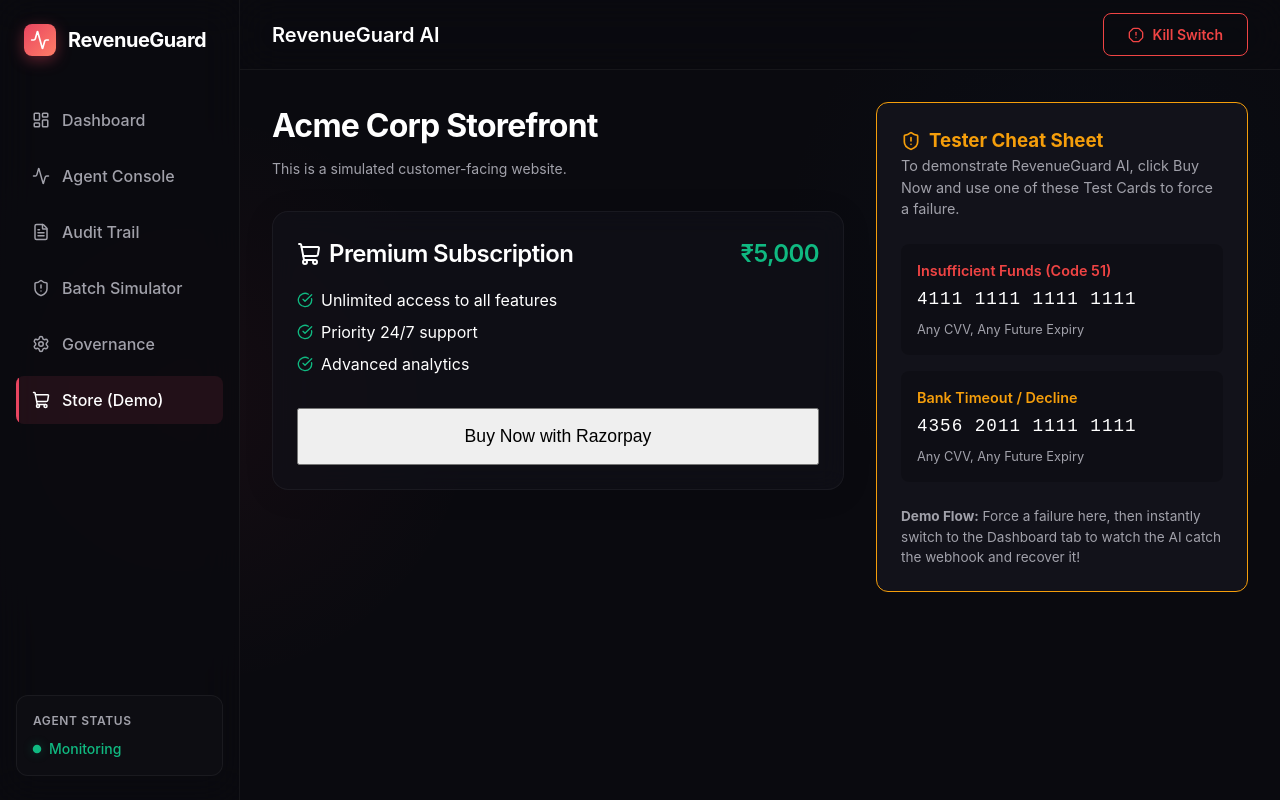
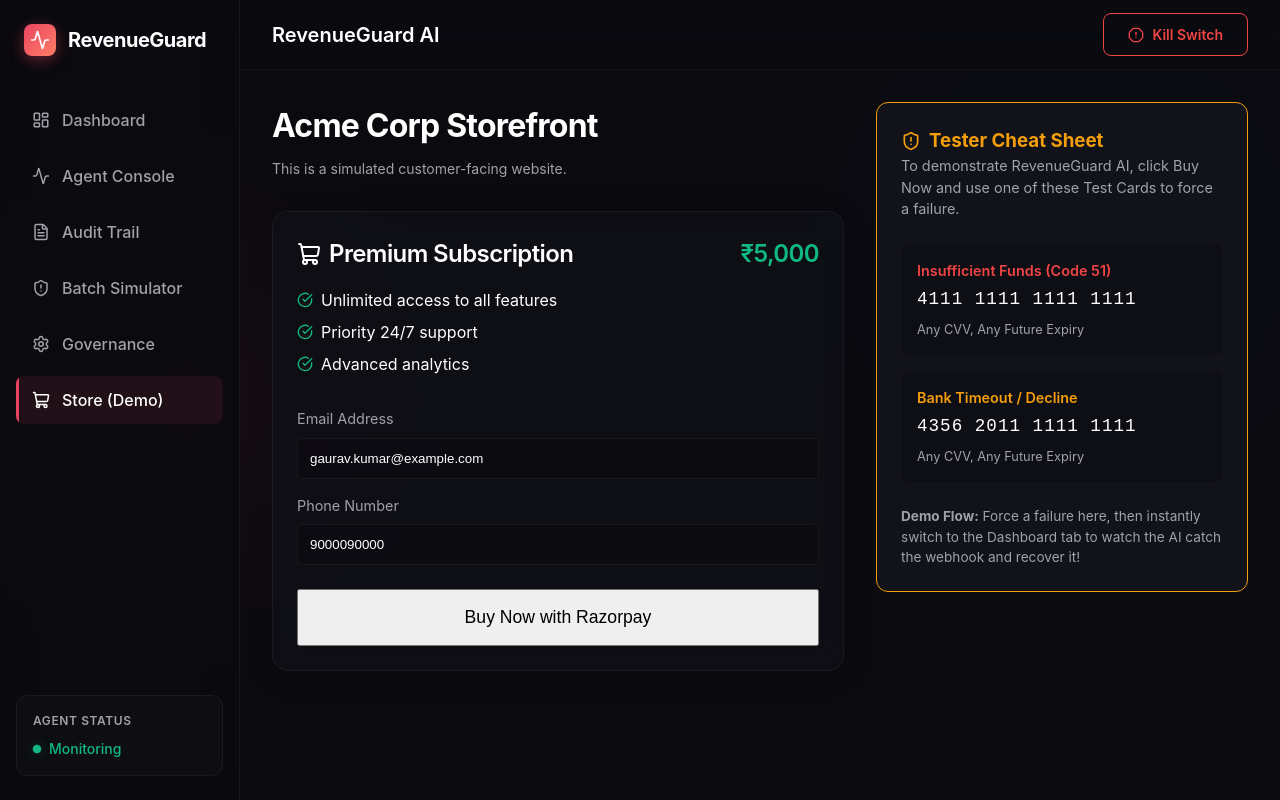
Before and after one commit to V1629/RevenueGuard, a React (Vite) app in the folder client/: page /store in a window 1280 px wide. Built offline with nearby package versions, Linux system fonts and the light colour scheme.

Commit message:
feat(ui): add email/phone input to checkout and auto-redirect to agent console on failure

```diff
--- a/client/src/pages/StorePage.jsx
+++ b/client/src/pages/StorePage.jsx
@@ -1,11 +1,17 @@
 import { useState, useEffect } from 'react';
+import { useNavigate } from 'react-router-dom';
 import { motion } from 'framer-motion';
 import { ShoppingCart, CheckCircle, ShieldAlert, CreditCard } from 'lucide-react';
 import { toast } from '../components/Layout/NotificationToast';
 
 export default function StorePage() {
+  const navigate = useNavigate();
   const [loading, setLoading] = useState(false);
   const [scriptLoaded, setScriptLoaded] = useState(false);
+
+  // New state for customer contact info
+  const [customerEmail, setCustomerEmail] = useState('gaurav.kumar@example.com');
+  const [customerPhone, setCustomerPhone] = useState('9000090000');
 
   useEffect(() => {
     // Load Razorpay Checkout Script
@@ -52,8 +58,8 @@
         },
         prefill: {
           name: "Gaurav Kumar",
-          email: "gaurav.kumar@example.com",
-          contact: "9000090000"
+          email: customerEmail,
+          contact: customerPhone
         },
         notes: {
           address: "Razorpay Corporate Office"
@@ -83,10 +89,15 @@
               amount: data.amount, // amount in paise from the order
               method: response.error.metadata?.method || 'card',
               bank: response.error.metadata?.bank || 'Unknown',
-              email: 'gaurav.kumar@example.com'
+              email: customerEmail,
+              phone: customerPhone
             })
           });
           console.log("Failure reported to backend — agent triggered!");
+
+          // Instantly redirect to the Agent Console so they can watch it happen live!
+          navigate('/agent');
+
         } catch (err) {
           console.error("Failed to report to backend:", err);
         }
@@ -127,6 +138,27 @@
             <li style={{ display: 'flex', alignItems: 'center', gap: '0.5rem' }}><CheckCircle size={16} color="var(--success)" /> Priority 24/7 support</li>
             <li style={{ display: 'flex', alignItems: 'center', gap: '0.5rem' }}><CheckCircle size={16} color="var(--success)" /> Advanced analytics</li>
           </ul>
+
+          <div style={{ marginBottom: '1.5rem', display: 'flex', flexDirection: 'column', gap: '1rem' }}>
+            <div>
+              <label style={{ display: 'block', marginBottom: '0.5rem', fontSize: '0.9rem', color: 'var(--text-secondary)' }}>Email Address</label>
+              <input
+                type="email"
+                value={customerEmail}
+                onChange={(e) => setCustomerEmail(e.target.value)}
+                style={{ width: '100%', padding: '0.75rem', background: 'rgba(0,0,0,0.2)', border: '1px solid var(--border-glass)', borderRadius: '4px', color: '#fff' }}
+              />
+            </div>
+            <div>
+              <label style={{ display: 'block', marginBottom: '0.5rem', fontSize: '0.9rem', color: 'var(--text-secondary)' }}>Phone Number</label>
+              <input
+                type="tel"
+                value={customerPhone}
+                onChange={(e) => setCustomerPhone(e.target.value)}
+                style={{ width: '100%', padding: '0.75rem', background: 'rgba(0,0,0,0.2)', border: '1px solid var(--border-glass)', borderRadius: '4px', color: '#fff' }}
+              />
+            </div>
+          </div>
 
           <button
             className="button-primary"
```
